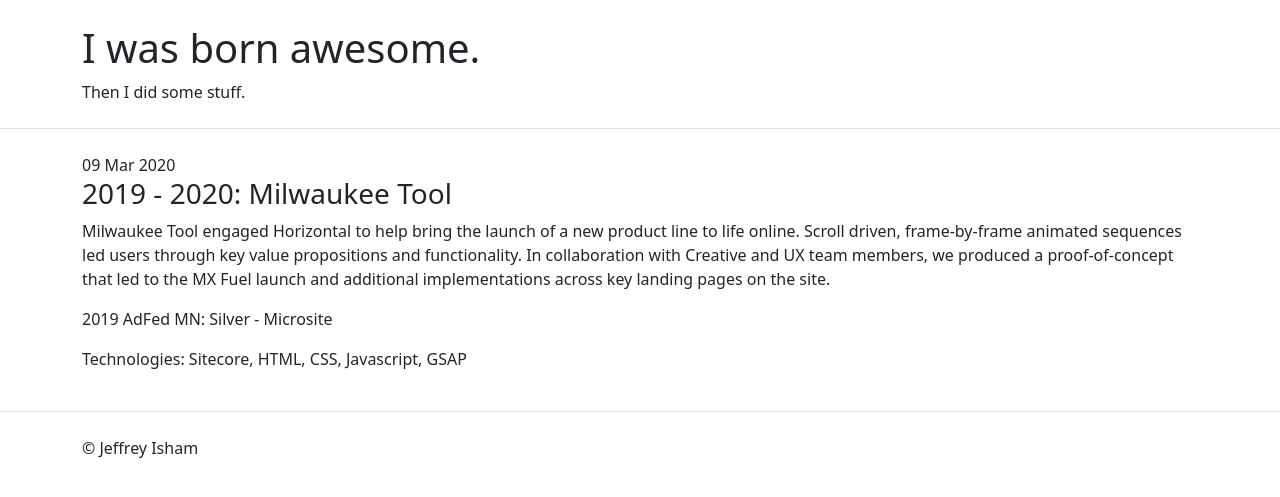
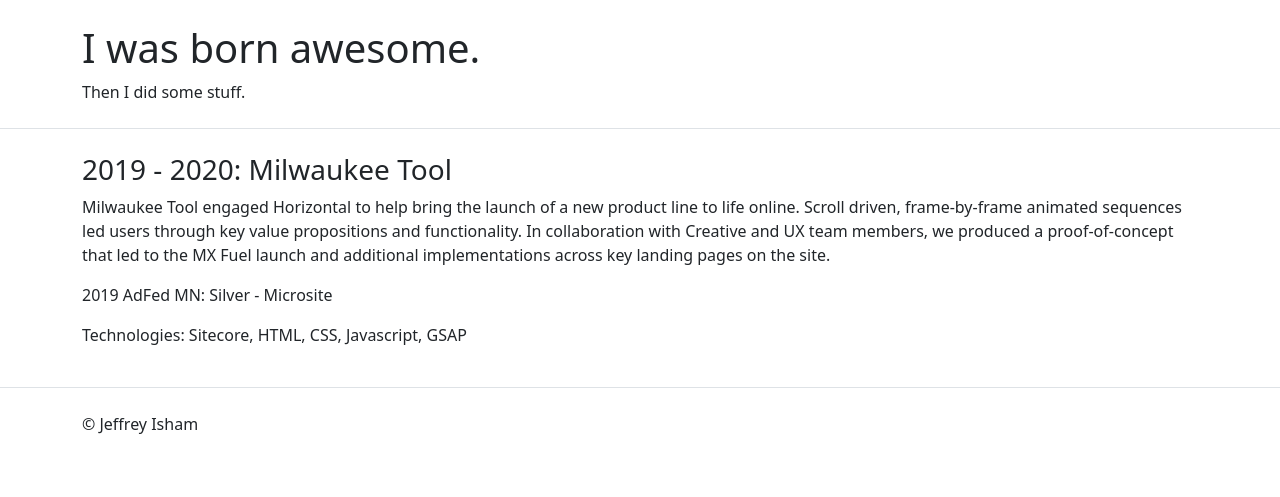
Before and after one commit to jeffreyisham/jeffreyisham.github.io, a Jekyll site: the page built from _work/milwaukee-tool.md, in a window 1280 px wide. Shown: the top 497 px of the page. Built offline with Jekyll 4.4.1, drawn with Linux system fonts in a browser that asks for light colours.

Commit message:
Update work.html

```diff
--- a/_layouts/work.html
+++ b/_layouts/work.html
@@ -4,7 +4,6 @@
 
 <div class="article">
   <div class="article-header">
-    <div class="article-superhead">{{ page.date | date_to_string }}</div>
     <h3 class="article-title">{{ page.title }}</h3>
   </div>
   <div class="article-body">
```
